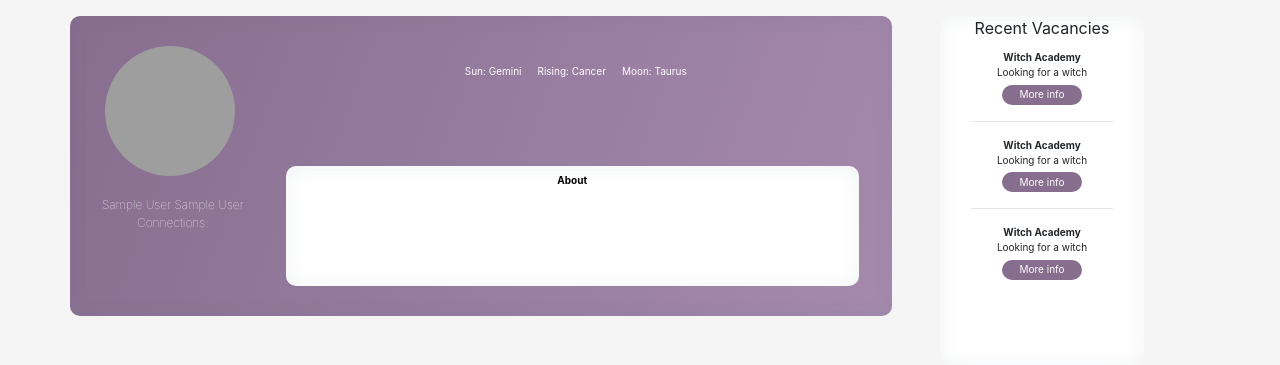
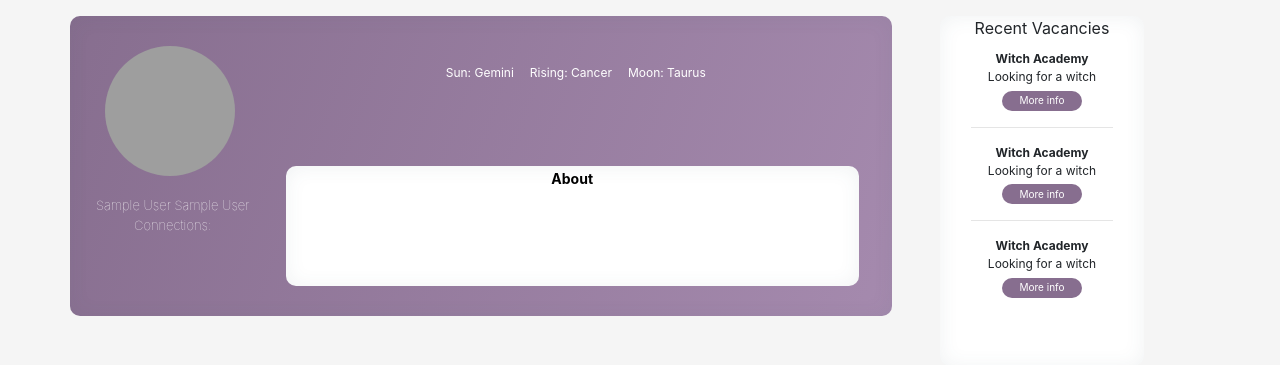
Before and after one commit to lua-lipa/PsychNova, a PHP site: page /profile.php in a window 1280 px wide. Shown: the part 56-421 px from the top of the page. Run offline with PHP 8.4, Linux system fonts and the light colour scheme; the visitor is signed in with stand-in values (Sample User, id 1); some libraries are stand-ins or nearby versions; grey boxes are pictures that could not be loaded.

Commit message:
profile css

```diff
--- a/css/profile-style.css
+++ b/css/profile-style.css
@@ -8,10 +8,11 @@ body {
 }
 
 h8 {
-  font-size: 10px;
+  font-size: 14px;
 }
+
 p {
-  font-size: 10px;
+  font-size: 12px;
 }
 
 #search-btn {
@@ -27,10 +28,6 @@ p {
   height: 300px;
   color: #ffffff;
 }
-
-/* .about-left {
-  float: left;
-} */
 
 .profile-pic {
   display: flex;
@@ -49,7 +46,7 @@ p {
 
 .card-profile-info p {
   text-align: center;
-  font-size: 12px;
+  font-size: 13px;
   margin: 0;
   color: #ffffff;
   font-weight: lighter;
@@ -115,6 +112,8 @@ p {
   -webkit-box-shadow: 0 1px 20px 0 rgba(69, 90, 100, 0.08);
   box-shadow: inset 0 1px 20px 0 rgba(69, 90, 100, 0.08);
   border-radius: 10px;
+  width: 200px;
+  padding: 10px;
   border: none;
 }
 
@@ -122,6 +121,11 @@ p {
   padding-left: 3px;
   padding-right: 3px;
   padding-top: 3px;
+  font-size: 13px;
+}
+
+.skills p {
+  font-size: 11px;
 }
 
 /* vacancies */
```
